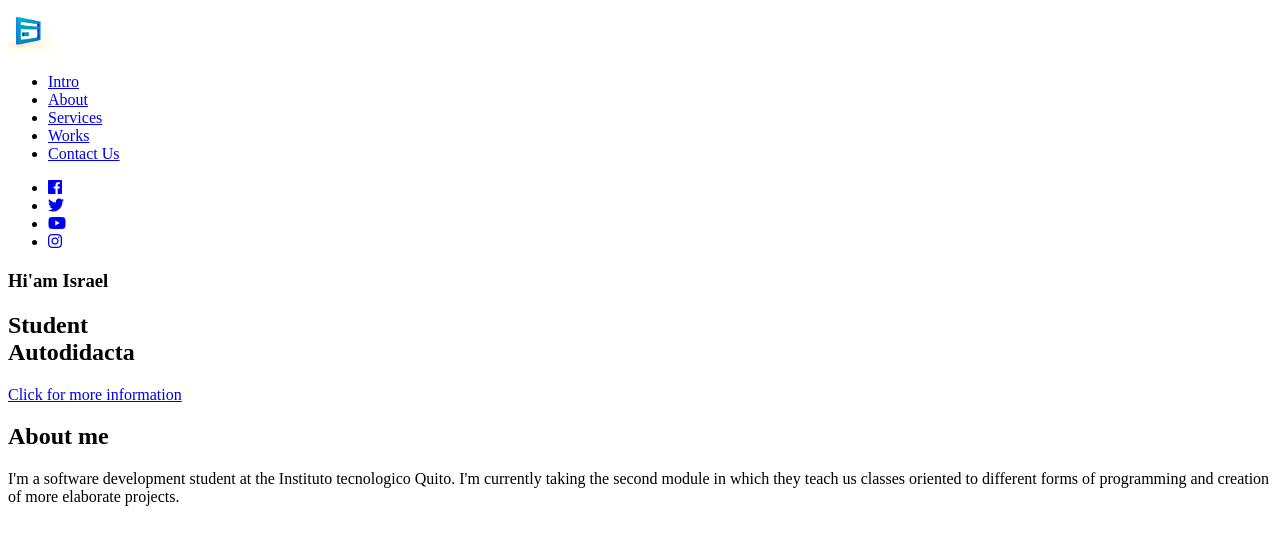
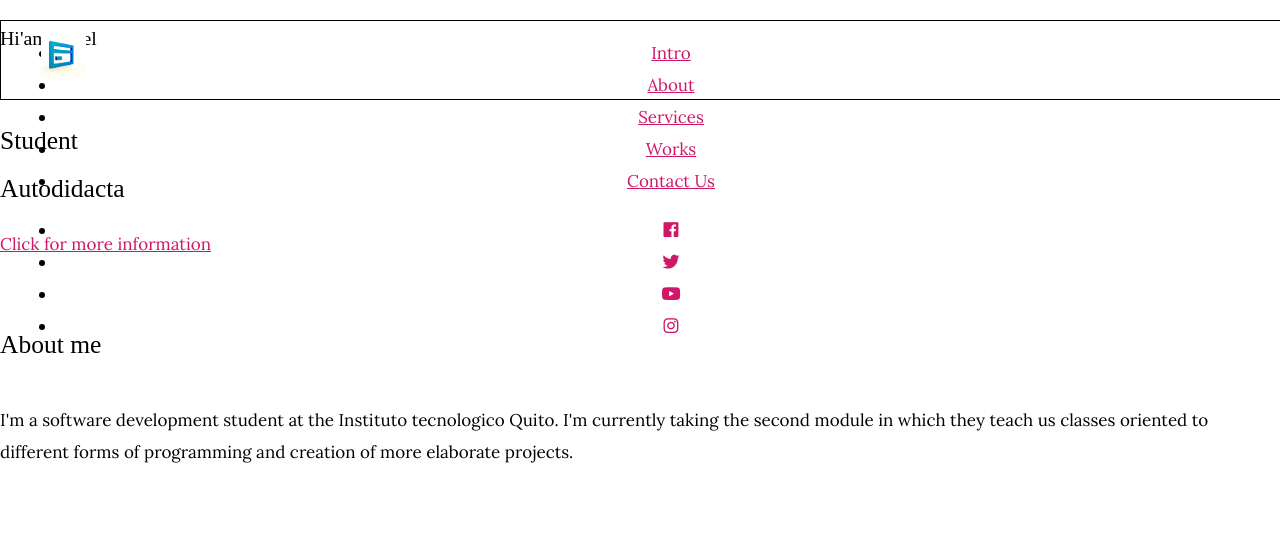
Before and after one commit to Flaquencio/proyectoportafolio, a plain HTML site: page index.html in a window 1280 px wide. Drawn offline with Linux system fonts and the light colour scheme; some packages are replaced by stand-ins of ours; a script that the page names is missing.

Commit message:
trabajo en maincss

```diff
--- a/estilos/base.css
+++ b/estilos/base.css
@@ -1 +1,3 @@
+@import url('https://fonts.googleapis.com/css2?family=Lora:ital,wght@0,400..700;1,400..700&family=Roboto:ital,wght@0,100;0,300;0,400;0,500;0,700;0,900;1,100;1,300;1,400;1,500;1,700;1,900&display=swap');
+
 @import url(font-awesome/font-awesome/css/fontawesome-all.min.css);
--- a/estilos/main.css
+++ b/estilos/main.css
@@ -0,0 +1,149 @@
+/*Base de los estilos de html*/
+
+/*modifica todas las letras en el main*/
+html{
+    font-size: 10px;
+}
+
+@media screen and(max-width:400px){
+    html{
+        font-size: 8px;
+    }
+}
+
+html, body{
+    height: 100%;
+}
+
+body{
+    background: #ffffff;
+    font-family: "Lora", serif;
+    font-size: 1.7rem; /*10*1.7=17px (Ayuda a que se adapte para deispositivos pequeños)*/
+    font-style: normal;
+    font-weight: normal;
+    line-height: 1.882;
+    color: black;
+    margin: 0;
+    padding: 0;
+}
+
+/*links*/
+a{
+    color: #cf1767;
+    transition: all 0.3s ease-in-out;
+}
+
+a:hover, a:focus, a:active{
+    color: black;
+}
+
+a:hover, a:active{
+    outline: 0;
+}
+
+/*Tipografia*/
+h1, h2, h3, h4, h5, h6{
+    font-family: "Frank Ruhl Libre", serif;
+    font-weight: 500;
+    font-style: normal;
+    color: black;
+    font-variant-ligatures: common-ligatures;
+    text-rendering: optimizeLegibility;
+}
+
+h1, h2, h2, h4{
+    margin-top: 6rem;
+    margin-bottom: 1.6rem;
+}
+
+@media screen and (max-width:600px){
+    h1, h2, h3, h4{
+        margin-top: 6rem;
+    }
+}
+
+h5, h6{
+    margin-top: 4.8rem;
+    margin-bottom: 1.2rem;
+}
+
+@media screen and (max-width:600px){
+    h4, h5, h6{
+        margin-top: 4rem;
+        margin-bottom: 0.8rem;
+    }
+}
+
+p img{
+    margin: 0;
+}
+
+p.lead{
+    font-family: "Lora", serif;
+    font-weight: 300;
+    font-size: 2.4rem;
+    line-height: 1.833;
+    margin-bottom: 3.6rem;
+    color: black;
+}
+
+/*Estilos a las listas*/
+ol{
+    list-style: decimal;
+}
+
+ul{
+    list-style: disc;
+}
+
+li{
+    display: list-item;
+}
+
+ol, ul{
+    margin-left: 1.6rem;
+}
+
+ul li{
+    padding-left: .4rem;
+}
+
+/*Estilos de Header*/
+.s-header{
+    position: absolute;
+    top: 2rem;
+    left: 0;
+    width: 100%;
+    height: 78px;
+    border: 1px solid black;
+    text-align: center;
+    z-index: 100;
+}
+
+.s-header.sticky{
+    background-color: #050505;
+    position: fixed;
+    top: 0;
+    left: 0;
+}
+
+/*Header logo*/
+.header-logo{
+    display: inline-block;
+    margin: 6px, 0, 0;
+    padding: 0;
+    -webkit-transform: translate3d(0, -50%, 0);
+    transform: translate3d(0, -50%, 0);
+    position: absolute;
+    top: 50%;
+    left: 40px;
+}
+
+.header-logo a{
+    display: block;
+    margin: 0;
+    padding: 0;
+    outline: 0;
+    border: none;
+    transition: all .3s;
+}
```
